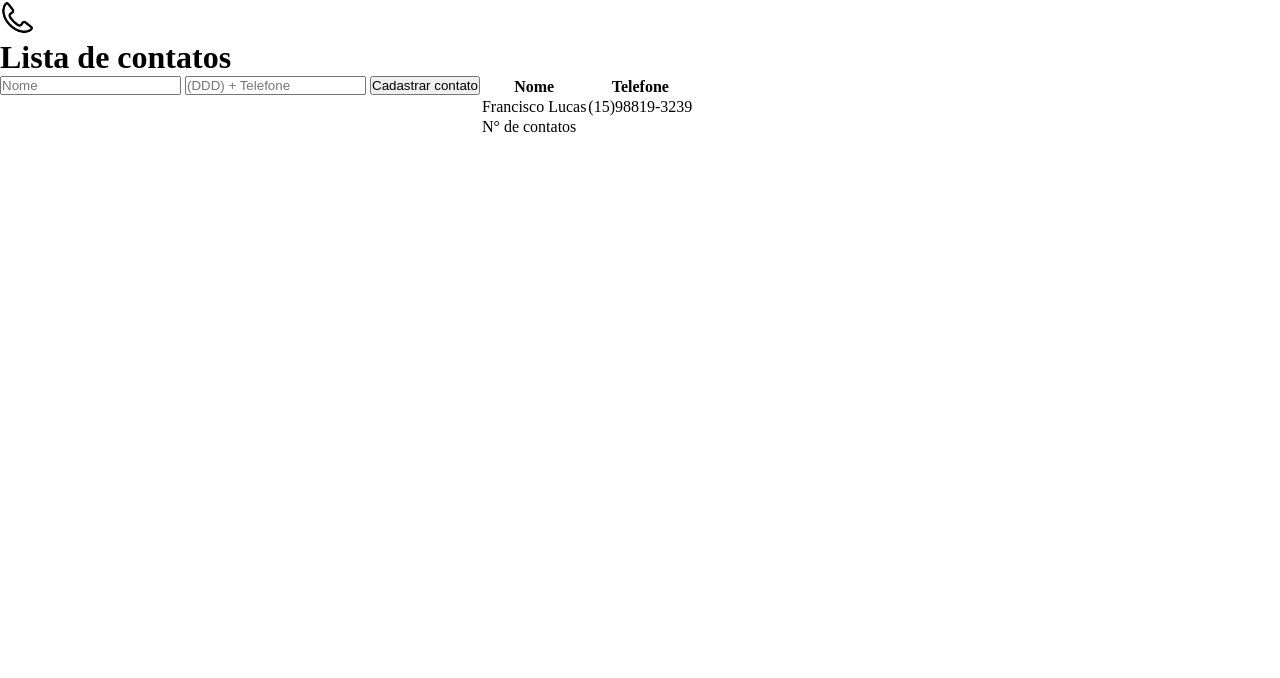
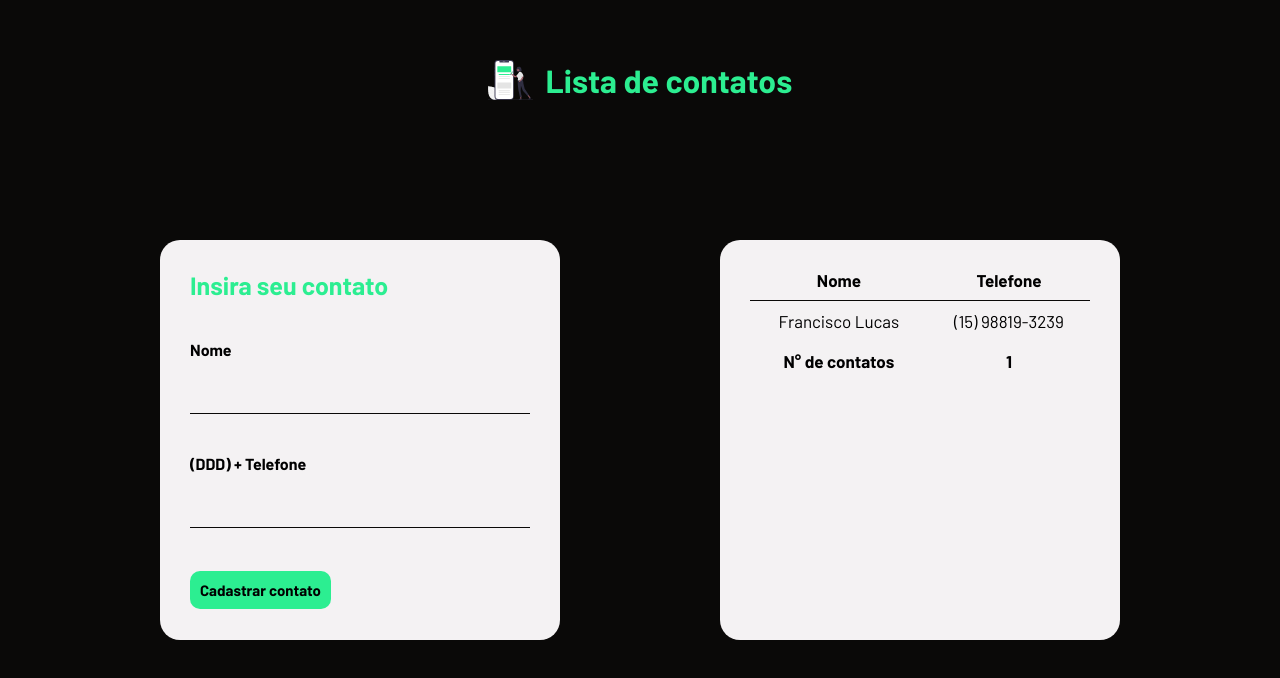
Before and after one commit to franciscolucas686/lista_de_contatos, a plain HTML site: page index.html in a window 1280 px wide. Drawn offline with Linux system fonts and the light colour scheme.

Commit message:
CSS feito, iniciando lógica em JavaScript

```diff
--- a/index.html
+++ b/index.html
@@ -3,21 +3,34 @@
 <head>
     <meta charset="UTF-8">
     <meta name="viewport" content="width=device-width, initial-scale=1.0">
+    <link rel="preconnect" href="https://fonts.googleapis.com">
+    <link rel="preconnect" href="https://fonts.gstatic.com" crossorigin>
+    <link href="https://fonts.googleapis.com/css2?family=Barlow:wght@400;700&display=swap" rel="stylesheet">
+    <link rel="stylesheet" href="main.css">
     <title>Lista de contato</title>
-    <link rel="stylesheet" href="main.css">
 </head>
 <body>
     <header>
-        <img src="images/telefone.png" alt="Ícone de telefone">
+        <img src="images/phone-icon.svg" alt="Ícone de telefone">
         <h1>Lista de contatos</h1>
     </header>
     <div class="container">
-        <form>
-            <input type="text" required placeholder="Nome">
-            <input type="number" required placeholder="(DDD) + Telefone">
+        <form id="form-contato">
+            <h2>Insira seu contato</h2>
+            <div class="input-nome">
+                <label for="nome">Nome</label>
+                <input id="nome" type="text" required>
+            </div>
+
+            <div class="input-telefone">
+                <label for="telefone">(DDD) + Telefone</label>
+                <input id="telefone" type="number" maxlength="11">
+            </div>
+
             <button type="submit">Cadastrar contato</button>
         </form>
-        <table>
+        <div class="tabela">
+            <table cellspacing = "0">
                 <thead>
                     <tr>
                         <th>
@@ -31,15 +44,18 @@
                 <tbody>
                     <tr>
                         <td>Francisco Lucas</td>
-                    <td>(15)98819-3239</td>
+                        <td>(15) 98819-3239</td>
                     </tr>
                 </tbody>
                 <tfoot>
                     <tr>
                         <td>N° de contatos</td>
+                        <td>1</td>
                     </tr>
                 </tfoot>
             </table>
         </div>
+    </div>
+    <script src="main.js"></script>
 </body>
 </html>
--- a/main.css
+++ b/main.css
@@ -2,16 +2,112 @@
     padding: 0px;
     margin: 0px;
     box-sizing: border-box;
+    font-family: "Barlow", sans-serif;
+}
+
+body{
+    background-color: #0A0908;
+}
+
+
+header {
+    display: flex;
+    justify-content: center;
+    align-items: center;
+    color: #2cee91;
+    padding: 20px 0px;
+    margin-top: 40px;
 }
 
 header img {
-    height: 35px;
+    height: 40px;
+    margin-right: 12px;
+
 }
 
 .container {
     display: flex;
+    justify-content: space-evenly;
+    align-items: center;
+    height: 80vh;
 }
 
-form input {
-    flex-direction: row;
+form {
+    width: 400px;
+    height: 400px;
+    background-color: #F4F2F3;
+    padding: 30px;
+    gap: 10px;
+    border-radius: 20px;
 }
+
+form h2 {
+    margin-bottom: 20px;
+    color: #2cee91;
+    font: bold 25px "Barlow";
+}
+
+
+
+.input-nome, .input-telefone {
+    display: flex;
+    flex-direction: column;
+    margin-bottom: 20px;
+    font-weight: bold;
+    margin-top: 2.5em;
+}
+
+form label {
+    margin-bottom: 20px;
+}
+
+input {
+    padding: 8px;
+    border: none;
+    border-bottom: 1px solid  #0A0908;
+    background-color: #F4F2F3;
+    outline: none;
+    font-size: 15px;
+}
+
+input::-webkit-inner-spin-button{
+    -webkit-appearance: none;
+}
+
+form button {
+    margin-top: 1.5em;
+    padding: 10px;
+    background-color: #2cee91;
+    border: none;
+    cursor: pointer;
+    border-radius: 10px;
+    font: bold 15px "Barlow";
+}
+
+.tabela {
+    background-color: #F4F2F3;
+    border-radius: 20px;
+    height: 400px;
+    width: 400px;
+}
+
+table {
+    width: 100%;
+    padding: 30px;
+    font-size: 17px;
+}
+
+table th {
+    border-bottom: 1px solid #0A0908;
+    padding-bottom: 10px;
+}
+
+table td {
+    padding: 10px 0px;
+    text-align: center;
+}
+
+tfoot {
+
+    font-weight: bold;
+}
--- /dev/null
+++ b/main.js
@@ -0,0 +1,42 @@
+const inputNumeroTelefone = document.getElementById('telefone');
+
+inputNumeroTelefone.addEventListener('keyup', function(){
+    const limiteCaracteres = 11;
+    const numeroTelefone = inputNumeroTelefone.value;
+
+    if(numeroTelefone.length > limiteCaracteres){
+
+        numeroTelefone.slice(0, limiteCaracteres)
+
+    }
+})
+
+
+
+
+
+
+
+
+
+
+
+
+
+
+
+
+
+
+
+
+
+
+
+// const form =document.getElementById('form-contato');
+// form.addEventListener('submit', function(e){
+//     e.preventDefault();
+
+//     const inputNomeContato = document.getElementById('nome')
+
+// })
```
Also changed, not shown: images/phone-icon.svg (added), images/telefone.png (deleted). Lines whose indentation alone changed are shown as unchanged.
